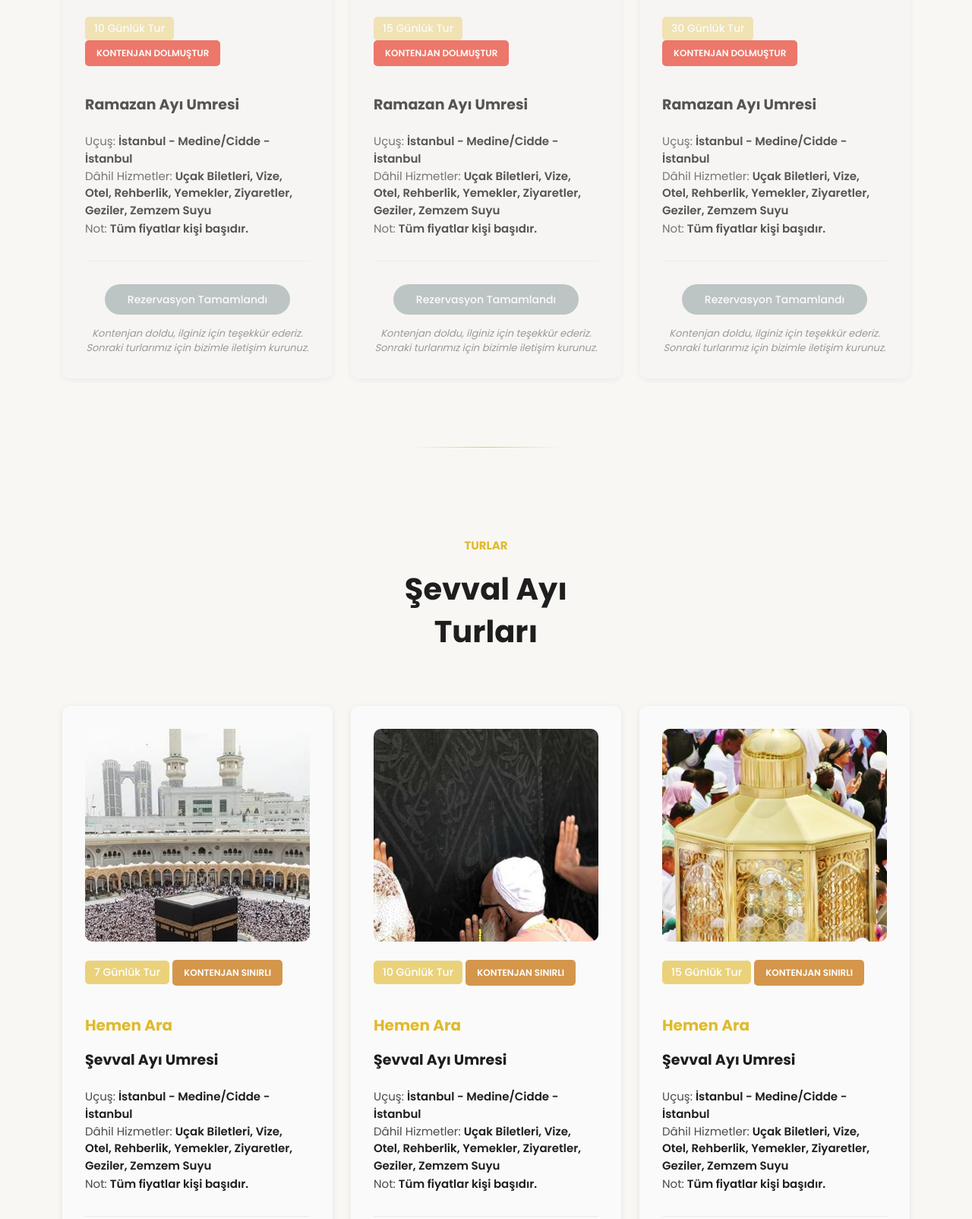
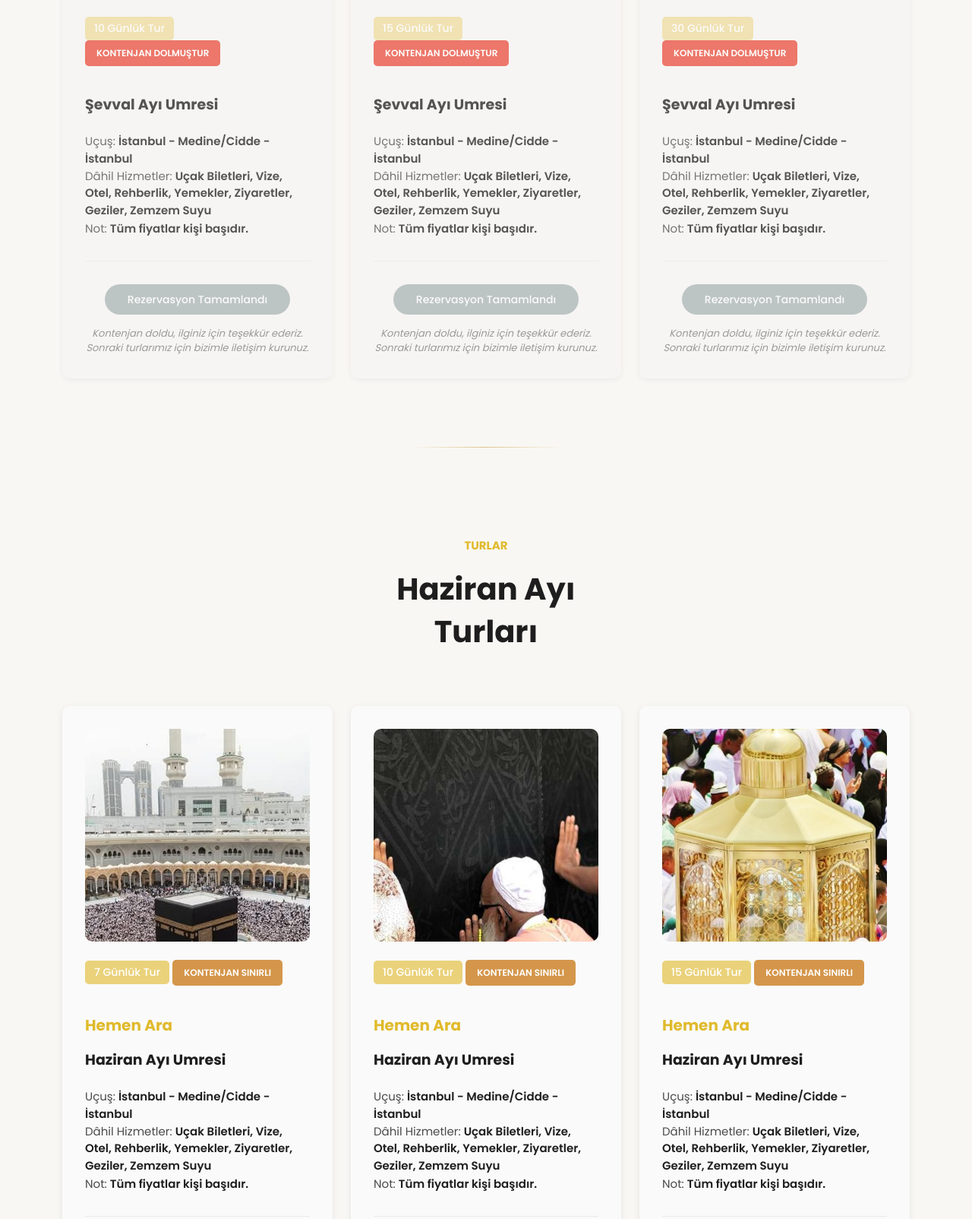
Before and after one commit to MertKRC/basirettur, a plain HTML site: page index.html in a window 1280 px wide. Shown: the part 4153-5757 px from the top of the page at 76% size. Drawn offline with nearby package versions, Linux system fonts and the light colour scheme.

Commit message:
Umre paket değişimleri

```diff
--- a/index.html
+++ b/index.html
@@ -384,14 +384,14 @@
 
 
 
-  <!-- RAMAZAN AYI TURLARI -->
+  <!-- ŞEVVAL AYI TURLARI -->
   <div class="properties section">
     <div class="container">
       <div class="row">
         <div class="col-lg-4 offset-lg-4">
           <div class="section-heading text-center">
             <h6 id="turlar">Turlar</h6>
-            <h2>Ramazan Ayı Turları</h2>
+            <h2>Şevval Ayı Turları</h2>
           </div>
         </div>
       </div>
@@ -403,7 +403,7 @@
             <a href="javascript:void(0)"><img src="assets/images/7.jpg" alt="10 Günlük Umre Turu"></a>
             <span class="category category-sold">10 Günlük Tur</span>
             <span class="sold-out-badge">Kontenjan Dolmuştur</span>
-            <h4><span class="tour-month">Ramazan Ayı Umresi</span></h4>
+            <h4><span class="tour-month">Şevval Ayı Umresi</span></h4>
             <ul>
               <li>Uçuş: <span>İstanbul - Medine/Cidde - İstanbul</span></li>
               <li>Dâhil Hizmetler: <span>Uçak Biletleri, Vize, Otel, Rehberlik, Yemekler, Ziyaretler, Geziler, Zemzem
@@ -424,7 +424,7 @@
             <a href="javascript:void(0)"><img src="assets/images/6.jpg" alt="15 Günlük Umre Turu"></a>
             <span class="category category-sold">15 Günlük Tur</span>
             <span class="sold-out-badge">Kontenjan Dolmuştur</span>
-            <h4><span class="tour-month">Ramazan Ayı Umresi</span></h4>
+            <h4><span class="tour-month">Şevval Ayı Umresi</span></h4>
             <ul>
               <li>Uçuş: <span>İstanbul - Medine/Cidde - İstanbul</span></li>
               <li>Dâhil Hizmetler: <span>Uçak Biletleri, Vize, Otel, Rehberlik, Yemekler, Ziyaretler, Geziler, Zemzem
@@ -445,7 +445,7 @@
             <a href="javascript:void(0)"><img src="assets/images/4.jpg" alt="20 Günlük Umre Turu"></a>
             <span class="category category-sold">30 Günlük Tur</span>
             <span class="sold-out-badge">Kontenjan Dolmuştur</span>
-            <h4><span class="tour-month">Ramazan Ayı Umresi</span></h4>
+            <h4><span class="tour-month">Şevval Ayı Umresi</span></h4>
             <ul>
               <li>Uçuş: <span>İstanbul - Medine/Cidde - İstanbul</span></li>
               <li>Dâhil Hizmetler: <span>Uçak Biletleri, Vize, Otel, Rehberlik, Yemekler, Ziyaretler, Geziler, Zemzem
@@ -475,7 +475,7 @@
         <div class="col-lg-4 offset-lg-4">
           <div class="section-heading text-center">
             <h6>Turlar</h6>
-            <h2>Şevval Ayı Turları</h2>
+            <h2>Haziran Ayı Turları</h2>
           </div>
         </div>
       </div>
@@ -488,7 +488,7 @@
             <span class="category">7 Günlük Tur</span>
             <span class="limited-badge">Kontenjan Sınırlı</span>
             <h4><a href="https://wa.me/905434014917"><span class="sub-item">Hemen Ara</span> <br> <br>
-                <span class="tour-month">Şevval Ayı Umresi</span></a></h4>
+                <span class="tour-month">Haziran Ayı Umresi</span></a></h4>
             <ul>
               <li>Uçuş: <span>İstanbul - Medine/Cidde - İstanbul</span></li>
               <li>Dâhil Hizmetler: <span>Uçak Biletleri, Vize, Otel, Rehberlik, Yemekler, Ziyaretler, Geziler, Zemzem
@@ -508,7 +508,7 @@
             <span class="category">10 Günlük Tur</span>
             <span class="limited-badge">Kontenjan Sınırlı</span>
             <h4><a href="https://wa.me/905434014917"><span class="sub-item">Hemen Ara</span> <br> <br>
-                <span class="tour-month">Şevval Ayı Umresi</span></a></h4>
+                <span class="tour-month">Haziran Ayı Umresi</span></a></h4>
             <ul>
               <li>Uçuş: <span>İstanbul - Medine/Cidde - İstanbul</span></li>
               <li>Dâhil Hizmetler: <span>Uçak Biletleri, Vize, Otel, Rehberlik, Yemekler, Ziyaretler, Geziler, Zemzem
@@ -528,7 +528,7 @@
             <span class="category">15 Günlük Tur</span>
             <span class="limited-badge">Kontenjan Sınırlı</span>
             <h4><a href="https://wa.me/905434014917"><span class="sub-item">Hemen Ara</span> <br> <br>
-                <span class="tour-month">Şevval Ayı Umresi</span></a></h4>
+                <span class="tour-month">Haziran Ayı Umresi</span></a></h4>
             <ul>
               <li>Uçuş: <span>İstanbul - Medine/Cidde - İstanbul</span></li>
               <li>Dâhil Hizmetler: <span>Uçak Biletleri, Vize, Otel, Rehberlik, Yemekler, Ziyaretler, Geziler, Zemzem
@@ -550,14 +550,14 @@
     <span>
   </div>
 
-  <!-- HAZIRAN AYI TURLARI -->
+  <!-- TEMMUZ AYI TURLARI -->
   <div class="properties section">
     <div class="container">
       <div class="row justify-content-center">
         <div class="col-lg-4 offset-lg-4">
           <div class="section-heading text-center">
             <h6>Turlar</h6>
-            <h2>Haziran Ayı Turları</h2>
+            <h2>Temmuz Ayı Turları</h2>
           </div>
         </div>
       </div>
@@ -570,7 +570,7 @@
             <span class="category">7 Günlük Tur</span>
             <span class="available-badge">Kontenjan Mevcut</span>
             <h4><a href="https://wa.me/905434014917"><span class="sub-item">Hemen Ara</span> <br> <br>
-                <span class="tour-month">Haziran Ayı Umresi</span></a></h4>
+                <span class="tour-month">Temmuz Ayı Umresi</span></a></h4>
             <ul>
               <li>Uçuş: <span>İstanbul - Medine/Cidde - İstanbul</span></li>
               <li>Dâhil Hizmetler: <span>Uçak Biletleri, Vize, Otel, Rehberlik, Yemekler, Ziyaretler, Geziler, Zemzem
@@ -590,7 +590,7 @@
             <span class="category">10 Günlük Tur</span>
             <span class="available-badge">Kontenjan Mevcut</span>
             <h4><a href="https://wa.me/905434014917"><span class="sub-item">Hemen Ara</span> <br> <br>
-                <span class="tour-month">Haziran Ayı Umresi</span></a></h4>
+                <span class="tour-month">Temmuz Ayı Umresi</span></a></h4>
             <ul>
               <li>Uçuş: <span>İstanbul - Medine/Cidde - İstanbul</span></li>
               <li>Dâhil Hizmetler: <span>Uçak Biletleri, Vize, Otel, Rehberlik, Yemekler, Ziyaretler, Geziler, Zemzem
@@ -610,7 +610,7 @@
             <span class="category">15 Günlük Tur</span>
             <span class="available-badge">Kontenjan Mevcut</span>
             <h4><a href="https://wa.me/905434014917"><span class="sub-item">Hemen Ara</span> <br> <br>
-                <span class="tour-month">Haziran Ayı Umresi</span></a></h4>
+                <span class="tour-month">Temmuz Ayı Umresi</span></a></h4>
             <ul>
               <li>Uçuş: <span>İstanbul - Medine/Cidde - İstanbul</span></li>
               <li>Dâhil Hizmetler: <span>Uçak Biletleri, Vize, Otel, Rehberlik, Yemekler, Ziyaretler, Geziler, Zemzem
```
